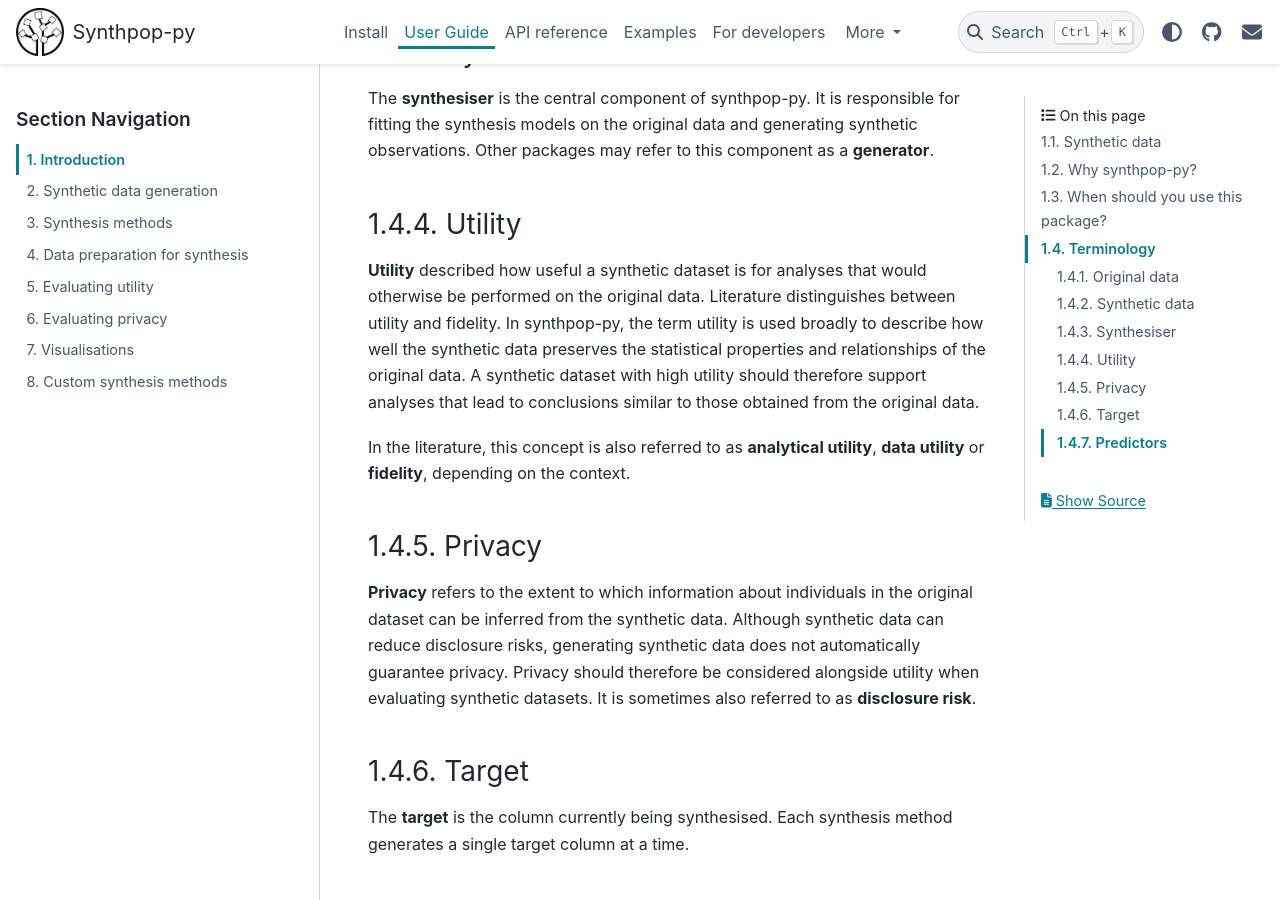
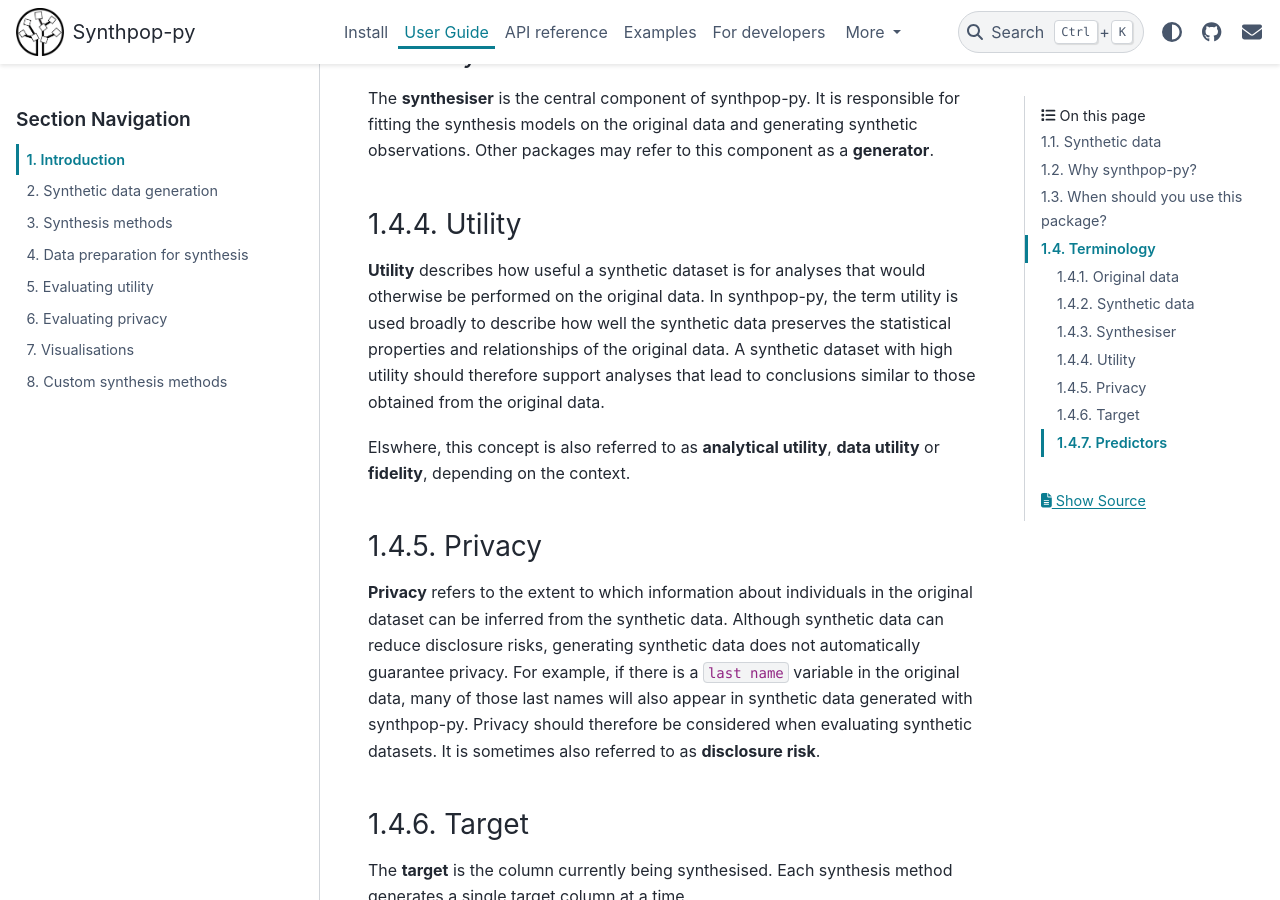
Before and after one commit to duonl/synthpop-py, a Sphinx documentation site: the page built from docs/source/user_guides/1_introduction.md, in a window 1280 px wide and 900 px high, scrolled down 3358 px. Built offline with Sphinx 7.4.7 and the PyData theme 0.15.4, drawn with Linux system fonts in a browser that asks for light colours; some of the changed text lies outside the part shown.

Commit message:
Apply suggestions from code review
Co-authored-by: LotteVanUtrecht <45172124+LotteVanUtrecht@users.noreply.github.com>

```diff
--- a/docs/source/user_guides/1_introduction.md
+++ b/docs/source/user_guides/1_introduction.md
@@ -2,7 +2,7 @@
 
 **synthpop-py** is a Python package for generating synthetic tabular data using sequential modelling methods. It is based on the ideas and methodology of the R package [**synthpop**](https://www.synthpop.org.uk/), while providing a modern Python interface and software architecture that is easier to learn, integrate and maintain.
 
-The package is intended for researchers, data scientists, statisticians and practitioners who want to generate synthetic versions of tabular datasets for analysis, development or data sharing.
+The package is intended for researchers, data scientists, statisticians and practitioners who want to generate synthetic versions of tabular datasets for e.g. analysis, development or data sharing.
 
 synthpop-py supports tabular datasets containing both numeric and non-numeric variables, including floating-point numbers, integers, booleans, strings and categorical variables. The package is designed for structured tabular data and does not support unstructured data such as free text, images or audio. Missing values are supported throughout the synthesis process.
 
@@ -64,7 +64,7 @@ The package is currently not designed for generating unstructured data.
 ---
 
 ##  1.4. Terminology
-The terminology used in the synthetic data literature is not always consistent. Throughout this user guide we use the following definitions.
+The terminology used around synthetic data is not always consistent. Throughout this user guide we use the following definitions:
 
 ### 1.4.1. Original data
 The **original data** is the dataset provided to the synthesiser. It contains the observations from which statistical relationships are learned. In the literature, this dataset is also commonly referred to as the **observed data**, **real data** or **source data**.
@@ -76,12 +76,12 @@ The **original data** is the dataset provided to the synthesiser. It contains th
 The **synthesiser** is the central component of synthpop-py. It is responsible for fitting the synthesis models on the original data and generating synthetic observations. Other packages may refer to this component as a **generator**.
 
 ### 1.4.4. Utility
-**Utility** described how useful a synthetic dataset is for analyses that would otherwise be performed on the original data. Literature distinguishes between utility and fidelity. In synthpop-py, the term utility is used broadly to describe how well the synthetic data preserves the statistical properties and relationships of the original data. A synthetic dataset with high utility should therefore support analyses that lead to conclusions similar to those obtained from the original data.
+**Utility** describes how useful a synthetic dataset is for analyses that would otherwise be performed on the original data. In synthpop-py, the term utility is used broadly to describe how well the synthetic data preserves the statistical properties and relationships of the original data. A synthetic dataset with high utility should therefore support analyses that lead to conclusions similar to those obtained from the original data.
 
-In the literature, this concept is also referred to as **analytical utility**, **data utility** or **fidelity**, depending on the context.
+Elswhere, this concept is also referred to as **analytical utility**, **data utility** or **fidelity**, depending on the context.
 
 ### 1.4.5. Privacy
-**Privacy** refers to the extent to which information about individuals in the original dataset can be inferred from the synthetic data. Although synthetic data can reduce disclosure risks, generating synthetic data does not automatically guarantee privacy. Privacy should therefore be considered alongside utility when evaluating synthetic datasets. It is sometimes also referred to as **disclosure risk**.
+**Privacy** refers to the extent to which information about individuals in the original dataset can be inferred from the synthetic data. Although synthetic data can reduce disclosure risks, generating synthetic data does not automatically guarantee privacy. For example, if there is a `last name` variable in the original data, many of those last names will also appear in synthetic data generated with synthpop-py. Privacy should therefore be considered when evaluating synthetic datasets. It is sometimes also referred to as **disclosure risk**.
 
 ### 1.4.6. Target
 The **target** is the column currently being synthesised. Each synthesis method generates a single target column at a time.
```
